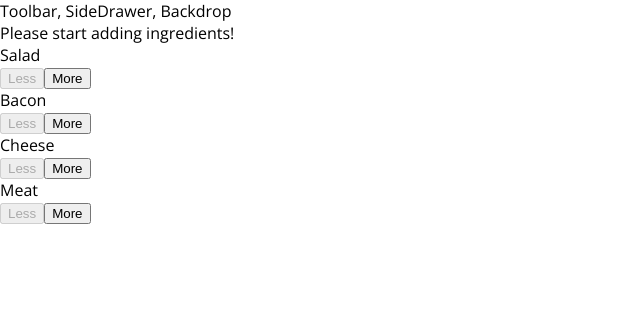
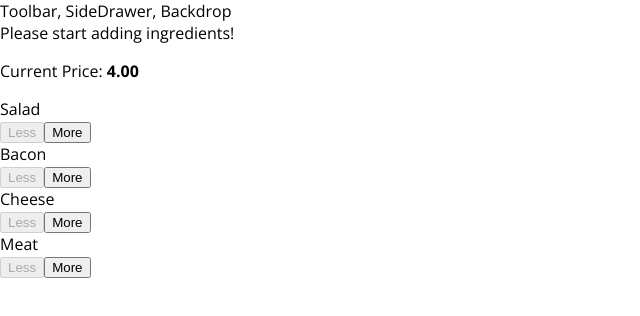
Before and after one commit to Jbabineau/React_The_Complete_Guide, a React app in the folder burger-builder/: page / in a window 1280 px wide. Shown: the top 316 px of the page, without its empty margins (0-640 px from the left). Built offline with nearby package versions, Linux system fonts and the light colour scheme.

Commit message:
updating the price

```diff
--- a/burger-builder/src/components/Burger/BuildControls/BuildControls.js
+++ b/burger-builder/src/components/Burger/BuildControls/BuildControls.js
@@ -12,6 +12,7 @@
 
 const buildControls = (props) => (
     <div className={classes.BuildControls}>
+        <p>Current Price: <strong>{props.price.toFixed(2)}</strong></p>
         {controls.map((control) => (
             <BuildControl
                 key={control.label}
--- a/burger-builder/src/components/Burger/Burger.js
+++ b/burger-builder/src/components/Burger/Burger.js
@@ -13,7 +13,7 @@
             return arr.concat(el);
         }, []);
 
-    console.log(transformedIngredients);
+    //console.log(transformedIngredients);
 
     if(transformedIngredients.length === 0) {
         transformedIngredients = <div>Please start adding ingredients!</div>
--- a/burger-builder/src/containers/BurgerBuilder/BurgerBuilder.js
+++ b/burger-builder/src/containers/BurgerBuilder/BurgerBuilder.js
@@ -29,7 +29,7 @@
     }
 
     addIngredientHandler = (type) => {
-        console.log('In added: ' + type);
+        //console.log('In added: ' + type);
         const oldCount = this.state.ingredients[type];
         const updatedCount = oldCount + 1;
         const updatedIngredients = {
@@ -46,7 +46,7 @@
     }
 
     removeIngredientHandler = (type) => {
-        console.log('In removed: ' + type);
+        //console.log('In removed: ' + type);
         const oldCount = this.state.ingredients[type];
         const updatedCount = oldCount > 0 ? oldCount - 1 : 0;
         const updatedIngredients = {
@@ -76,7 +76,8 @@
                 <BuildControls
                     ingredientAdded={this.addIngredientHandler}
                     ingredientRemoved={this.removeIngredientHandler}
-                    disabled={disabledInfo}/>
+                    disabled={disabledInfo}
+                    price={this.state.totalPrice}/>
             </Aux>
         );
     }
```
